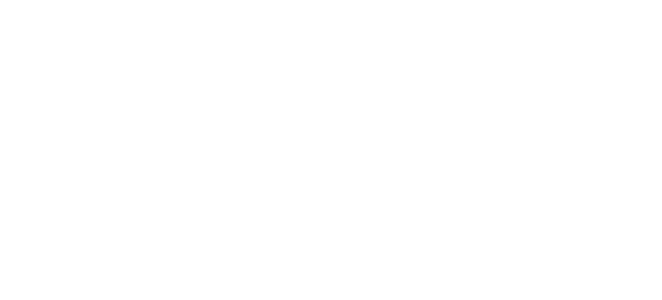
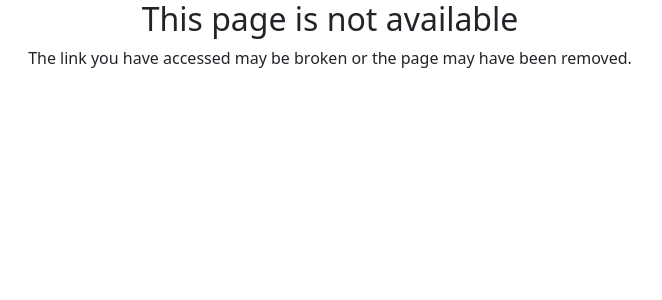
Before and after one commit to kimkokubun/angular_fundamentos, an Angular app: page / in a window 1280 px wide. Shown: the top 300 px of the page, without its empty margins (310-972 px from the left). Built offline with nearby package versions, Linux system fonts and the light colour scheme.

Commit message:
add not-found page

```diff
--- a/src/app/app.routing.module.ts
+++ b/src/app/app.routing.module.ts
@@ -3,8 +3,10 @@
 
 import {PhotoListComponent} from "./shared/photo/component/photo-list/photo-list.component";
 import {PhotoFormComponent} from "./shared/photo/component/photo-form/photo-form.component";
+import {NotFoundComponent} from "./shared/errors/not-found/not-found.component";
 
 const routes: Routes = [
+  {path: '**', component: NotFoundComponent},
   {path: 'users/flavio', component: PhotoListComponent},
   {path: 'p/add', component: PhotoFormComponent}
 ];
--- /dev/null
+++ b/src/app/shared/errors/not-found/not-found.component.html
@@ -0,0 +1,7 @@
+<div class="text-center">
+  <h2>This page is not available</h2>
+  <p>
+    The link you have accessed may be broken or
+    the page may have been removed.
+  </p>
+</div>
--- /dev/null
+++ b/src/app/shared/errors/not-found/not-found.component.ts
@@ -0,0 +1,15 @@
+import { Component, OnInit } from '@angular/core';
+
+@Component({
+  selector: 'app-not-found',
+  templateUrl: './not-found.component.html',
+  styleUrls: ['./not-found.component.css']
+})
+export class NotFoundComponent implements OnInit {
+
+  constructor() { }
+
+  ngOnInit(): void {
+  }
+
+}
```
Also changed, not shown: src/app/shared/errors/errors.module.ts (added, +15 -0 lines), src/app/shared/errors/not-found/not-found.component.css (added), 1 other file (tests, documents, lock files or other folders).
